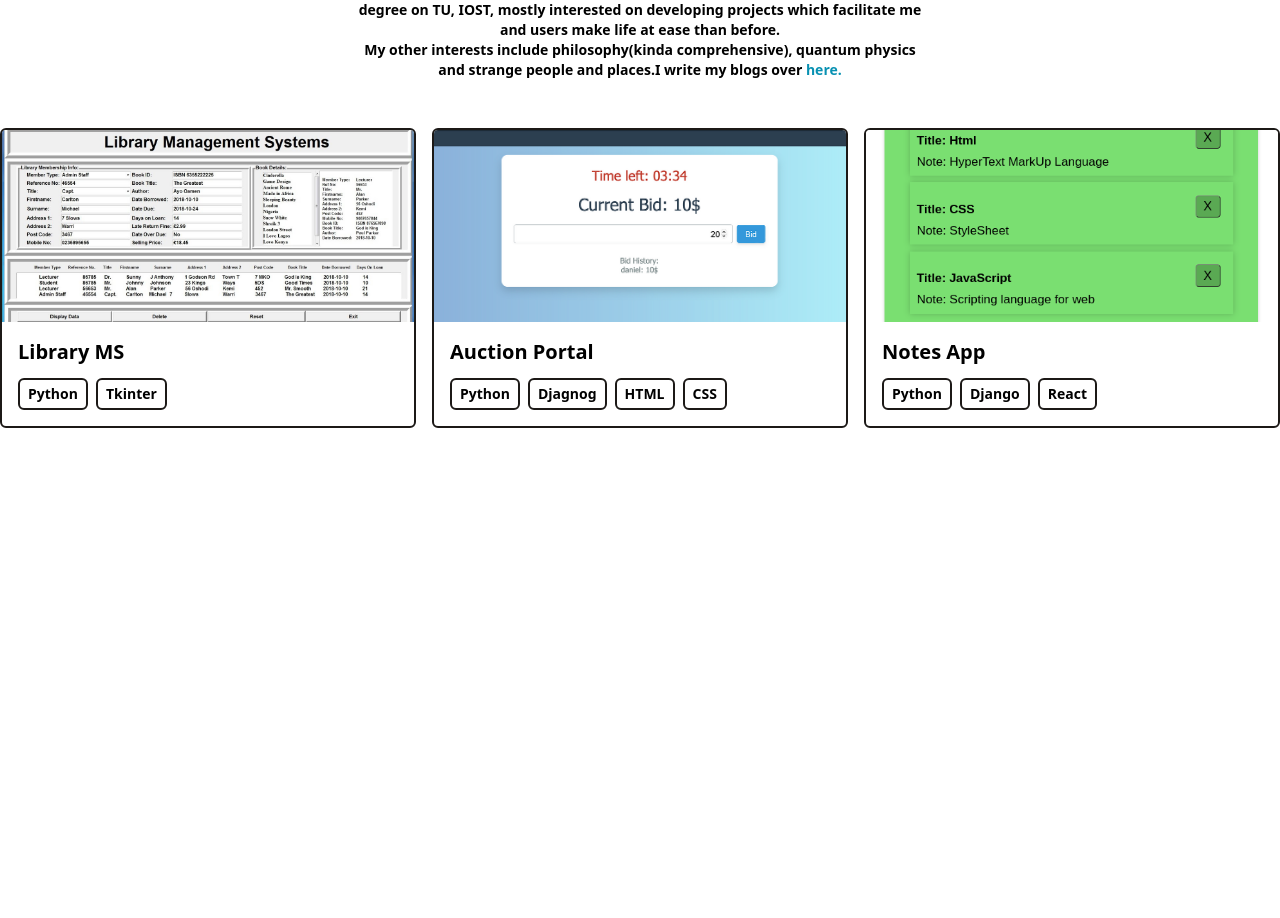
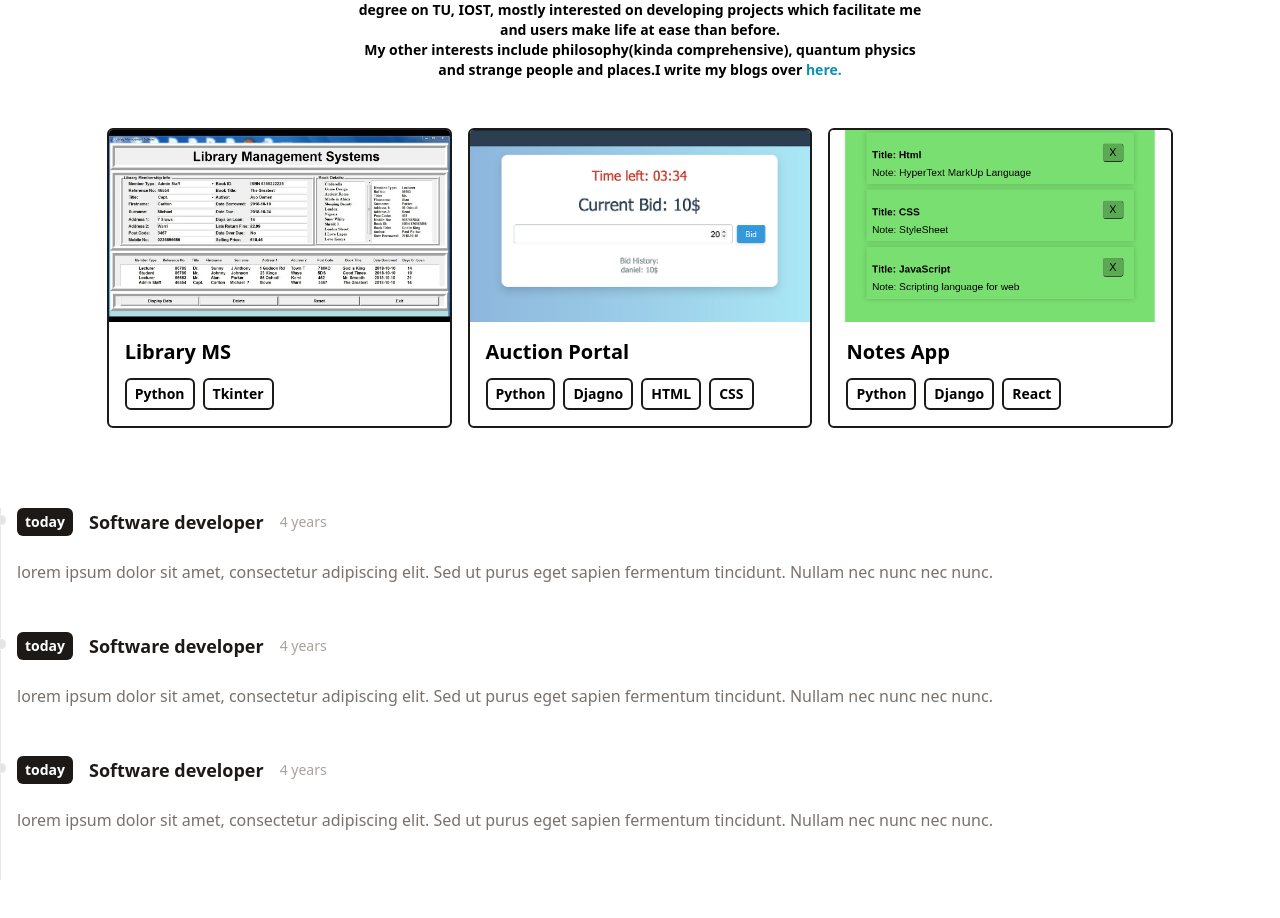
Before and after one commit to Pawansubedi90558/minimal-portfolio, a React (Vite) app: page / in a window 1280 px wide. Shown: the part 224-1142 px from the top of the page. Before the commit the page ends 800 px from the top, so only its background shows below. Built offline with nearby package versions, Linux system fonts and the light colour scheme.

Commit message:
timeline

```diff
--- a/src/components/Portfolio.jsx
+++ b/src/components/Portfolio.jsx
@@ -5,7 +5,7 @@ import PortfolioItem from "./PortfolioItem";
 function Portfolio(){
     return (
         <div className="flex flex-col md:flex-row items-center justify-center">
-            <div className="grid grid-cols-1 md:grid-cols-2 lg:grid-cols-3 gap-4">
+            <div className="grid w-5/6 justify-center items-center grid-cols-1 md:grid-cols-2 lg:grid-cols-3 gap-4">
                 {portfolio.map(project =>(
                     <PortfolioItem
                     key={project.id}
--- a/src/components/Timeline.jsx
+++ b/src/components/Timeline.jsx
@@ -1,8 +1,21 @@
 import React from "react";
+import timeline from "../data/timeline";
+import TimelineItem from "./TimelineItem";
 
 function Timeline(){
     return (
-        <div></div>
+        <div className="flex flex-col md:flex-row justify-center my-20">
+            <div className="">
+                {timeline.map(item =>(
+                    <TimelineItem
+                        year={item.year}
+                        title={item.title}
+                        duration={item.duration}
+                        details={item.details}
+                    />
+                ))}
+            </div>
+        </div>
     )
 }
 export default Timeline;
--- a/src/data/portfolio.js
+++ b/src/data/portfolio.js
@@ -13,7 +13,7 @@ export default [
         title: 'Auction Portal',
         imgUrl: '/assets/auction.png',
         alt : 'Auction Portal',
-        stack : ['Python','Djagnog','HTML','CSS'],
+        stack : ['Python','Djagno','HTML','CSS'],
         link : '#'
     },
     {
```
